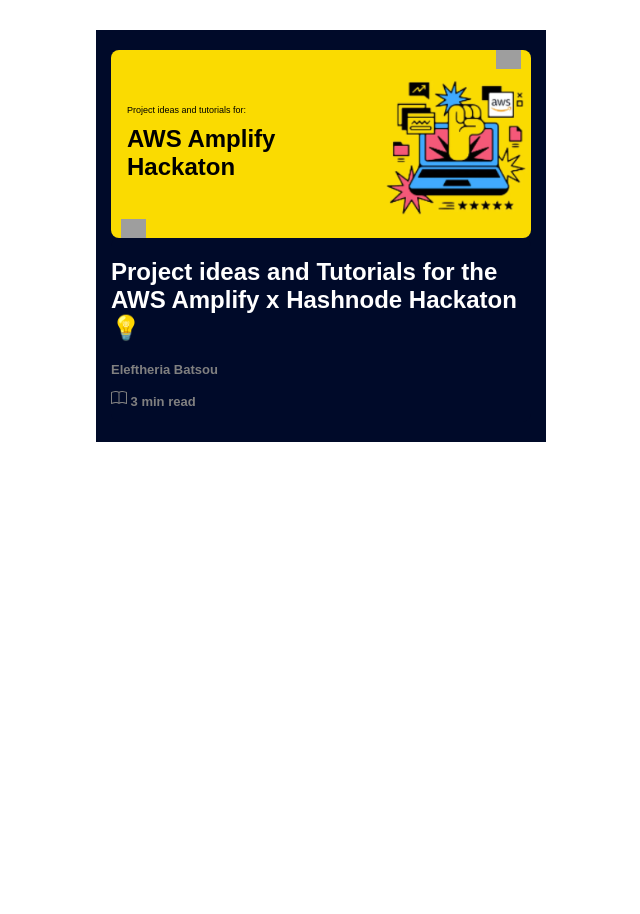
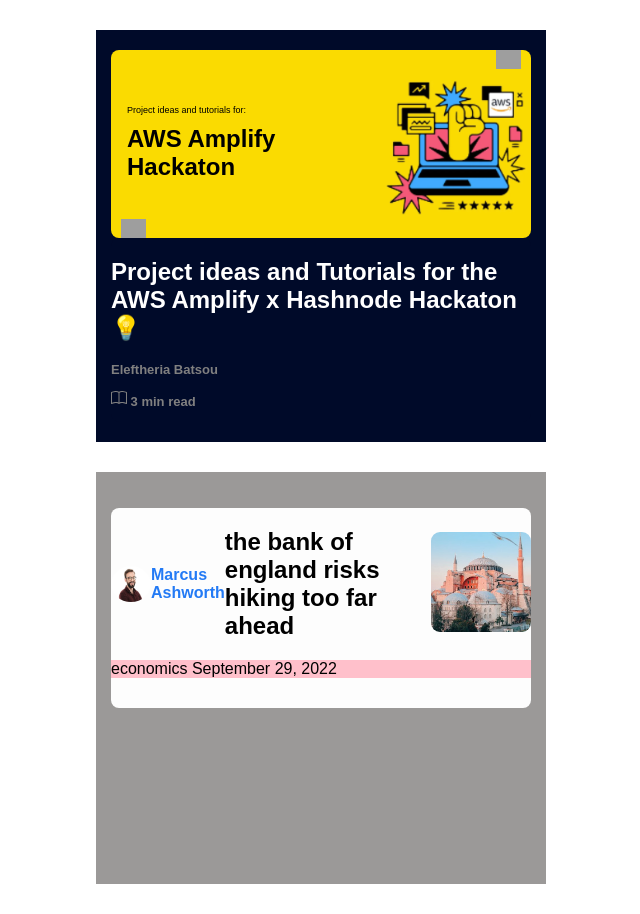
Before and after one commit to RicardoFP0531/Tarea04Tarjetas, a plain HTML site: page index.html in a window 1280 px wide. Shown: the whole page, without its empty margins (319-959 px from the left). Before the commit the page ends 800 px from the top, so only its background shows below. Drawn offline with Linux system fonts and the light colour scheme; grey boxes are pictures that could not be loaded.

Commit message:
Seguimiento tarea martes

```diff
--- a/index.html
+++ b/index.html
@@ -9,9 +9,9 @@
 </head>
 <body>
 
-<article class="background">
+<article class="container">
 
-    <div class="yellow">
+    <div class="card1">
         <div class="puntos-arriba">
             <img class="arriba" src="https://cdn-icons-png.flaticon.com/512/57/57013.png" alt="">
         </div>
@@ -45,21 +45,50 @@
         <div class="text" >
             <h1>Project ideas and Tutorials for the AWS Amplify x Hashnode Hackaton 💡</h1>
 
-            <div class="footer">
+            <div class="footer1">
                 <p>Eleftheria Batsou</p>
 
                 <p> <svg xmlns="http://www.w3.org/2000/svg" width="16" height="16" fill="currentColor" class="bi bi-book" viewBox="0 0 16 16">
                     <path d="M1 2.828c.885-.37 2.154-.769 3.388-.893 1.33-.134 2.458.063 3.112.752v9.746c-.935-.53-2.12-.603-3.213-.493-1.18.12-2.37.461-3.287.811V2.828zm7.5-.141c.654-.689 1.782-.886 3.112-.752 1.234.124 2.503.523 3.388.893v9.923c-.918-.35-2.107-.692-3.287-.81-1.094-.111-2.278-.039-3.213.492V2.687zM8 1.783C7.015.936 5.587.81 4.287.94c-1.514.153-3.042.672-3.994 1.105A.5.5 0 0 0 0 2.5v11a.5.5 0 0 0 .707.455c.882-.4 2.303-.881 3.68-1.02 1.409-.142 2.59.087 3.223.877a.5.5 0 0 0 .78 0c.633-.79 1.814-1.019 3.222-.877 1.378.139 2.8.62 3.681 1.02A.5.5 0 0 0 16 13.5v-11a.5.5 0 0 0-.293-.455c-.952-.433-2.48-.952-3.994-1.105C10.413.809 8.985.936 8 1.783z"/>
                   </svg> 3 min read </p>
-
             </div>
 
         </div>
 
     </div>
 
+</article>
 
-</article>
+<article class="container2">
+    <div class="card2">
+        <div class="hermanos">
+
+                <img class="avatar1" src="./assets/Marcus.jpg" alt="">
+                <p class="user1">Marcus Ashworth</p>
+
+
+                <h1> the bank of england risks hiking too far ahead </h1>
+
+
+            <div class="claseMonumento">
+                <img class="monumento" src="./assets/monumento.jpeg" alt="">
+            </div>
+
+        </div>
+        <div class="footer2">
+            <span> economics </span>
+            <span> September 29, 2022 </span>
+
+        </div>
+
+    </div>
+
+
+
+
+ </article>
+
+
 
 
 </body>
--- a/style.css
+++ b/style.css
@@ -2,15 +2,17 @@
 html, body {
 
     margin: 0;
-    height: 100%;
-    min-height: 100%;
+    padding: 0;
+
     font-family: sans-serif;
 
     display: flex;
     justify-content: center;
+    flex-direction: column;
+    align-items: center;
 }
 
-.background {
+.container {
     background-color: hsla(226, 100%, 8%, 1);
     height: 340px;
     width: 450px;
@@ -48,7 +50,7 @@ html, body {
 }
 
 
-.yellow {
+.card1 {
     height: 250px;
     width: 420px;
     border-radius: 8px;
@@ -95,10 +97,76 @@ html, body {
 
 }
 
-.footer {
+.footer1 {
   color: gray;
   margin: 0;
   font-weight: 700;
   font-size: small;
 
 }
+
+/* SEGUNDA TARJETA  */
+
+ .container2 {
+    background-color: rgb(155, 153, 152);
+    height: 340px;
+    width: 450px;
+
+    display: flex;
+    align-items: center;
+    flex-direction: column;
+
+    margin-top: 30px;
+    margin-bottom: 30px;
+    padding-bottom: 36px;
+    padding-top: 36px;
+
+}
+
+
+.card2 {
+    height: 200px;
+    width: 420px;
+    border-radius: 8px;
+    background-color: rgb(253, 253, 253);
+
+
+}
+
+
+
+.avatar1 {
+    width: 40px;
+    border-radius: 50%;
+    height: 36px;
+
+
+}
+
+.user1 {
+    color: rgb(35, 122, 245);
+    font-weight: 200;
+    font-weight: 600;
+    display: flex;
+    align-items: flex-start;
+}
+
+
+
+.monumento {
+    width: 100px;
+    height: 100px;
+    object-fit: cover;
+    border-radius: 9px;
+}
+
+.hermanos {
+    display: flex;
+    flex-direction: row;
+    /* background-color: coral; */
+    align-items: center;
+}
+
+.footer2 {
+    background-color: pink;
+}
```
Also changed, not shown: assets/Andrea.jpg (added), assets/Marcus.jpg (added), assets/celular.jpg (added), assets/john.jpg (added), assets/monedas.jpeg (added), assets/monumento.jpeg (added), assets/trespuntos.png (deleted).
